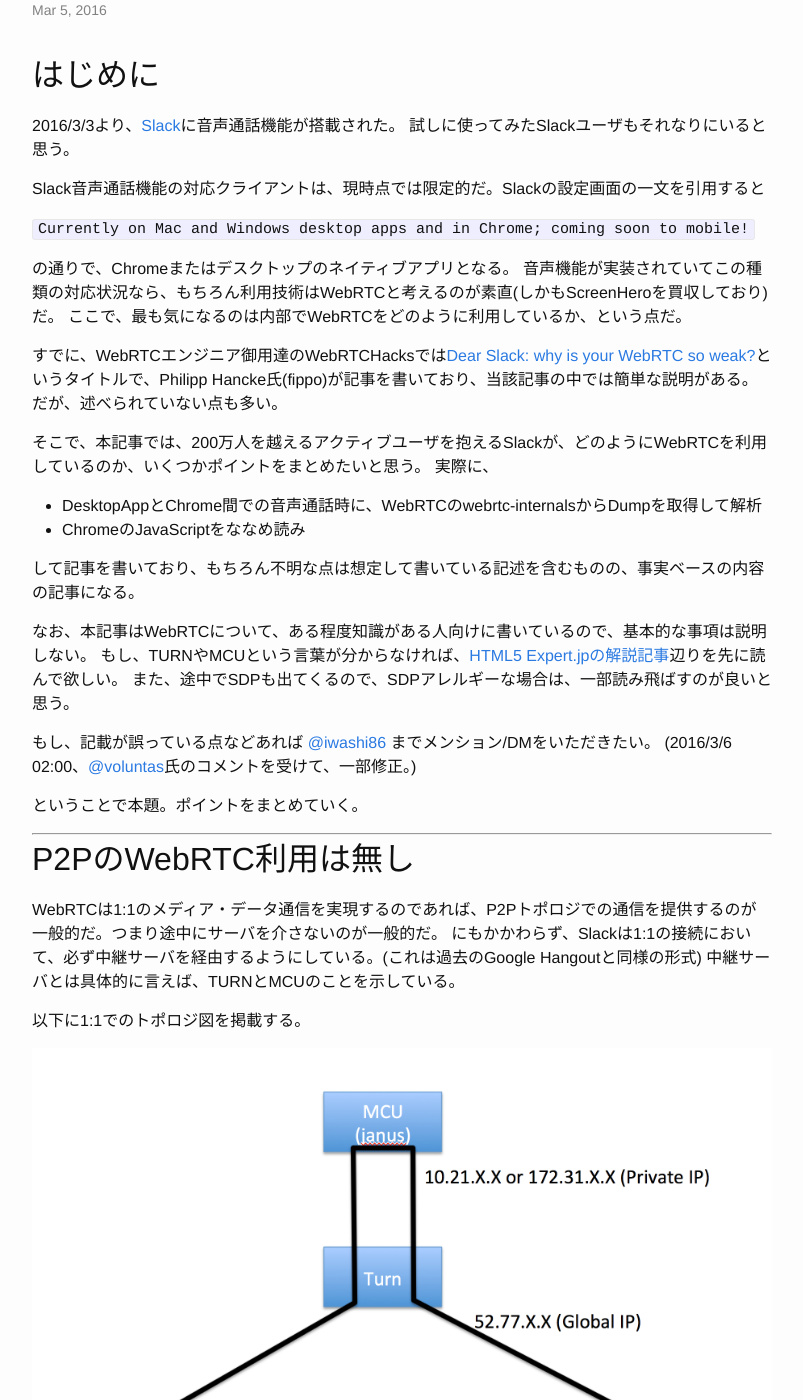
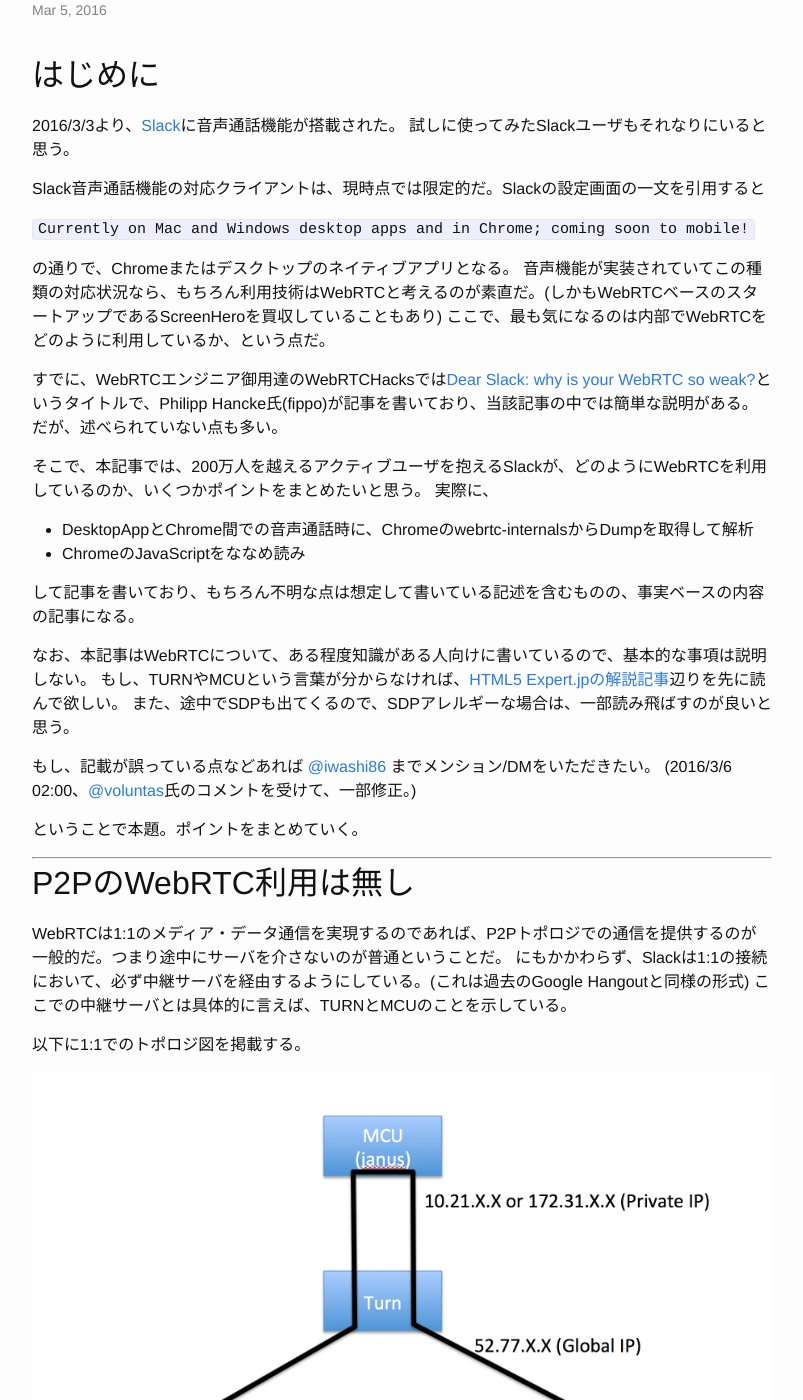
Before and after one commit to iwashi/iwashi.github.io, a Jekyll site: the page built from _posts/2016-03-05-slack-webrtc-analysis.md, in a window 1280 px wide and 1400 px high, scrolled down 191 px. Shown: the whole window, without its empty margins (238-1041 px from the left). Built offline with Jekyll 4.4.1, drawn with Linux system fonts in a browser that asks for light colours; some of the changed text lies outside the part shown.

Commit message:
fix some explanation

````diff
--- a/_posts/2016-03-05-slack-webrtc-analysis.md
+++ b/_posts/2016-03-05-slack-webrtc-analysis.md
@@ -16,7 +16,7 @@ Slack音声通話機能の対応クライアントは、現時点では限定的
 ```Currently on Mac and Windows desktop apps and in Chrome; coming soon to mobile!```
 
 の通りで、Chromeまたはデスクトップのネイティブアプリとなる。
-音声機能が実装されていてこの種類の対応状況なら、もちろん利用技術はWebRTCと考えるのが素直(しかもScreenHeroを買収しており)だ。
+音声機能が実装されていてこの種類の対応状況なら、もちろん利用技術はWebRTCと考えるのが素直だ。(しかもWebRTCベースのスタートアップであるScreenHeroを買収していることもあり)
 ここで、最も気になるのは内部でWebRTCをどのように利用しているか、という点だ。
 
 すでに、WebRTCエンジニア御用達のWebRTCHacksでは[Dear Slack: why is your WebRTC so weak?](https://webrtchacks.com/dear-slack/)というタイトルで、Philipp Hancke氏(fippo)が記事を書いており、当該記事の中では簡単な説明がある。だが、述べられていない点も多い。
@@ -24,7 +24,7 @@ Slack音声通話機能の対応クライアントは、現時点では限定的
 そこで、本記事では、200万人を越えるアクティブユーザを抱えるSlackが、どのようにWebRTCを利用しているのか、いくつかポイントをまとめたいと思う。
 実際に、
 
-- DesktopAppとChrome間での音声通話時に、WebRTCのwebrtc-internalsからDumpを取得して解析
+- DesktopAppとChrome間での音声通話時に、Chromeのwebrtc-internalsからDumpを取得して解析
 - ChromeのJavaScriptをななめ読み
 
 して記事を書いており、もちろん不明な点は想定して書いている記述を含むものの、事実ベースの内容の記事になる。
@@ -42,9 +42,9 @@ Slack音声通話機能の対応クライアントは、現時点では限定的
 
 ## P2PのWebRTC利用は無し
 
-WebRTCは1:1のメディア・データ通信を実現するのであれば、P2Pトポロジでの通信を提供するのが一般的だ。つまり途中にサーバを介さないのが一般的だ。
+WebRTCは1:1のメディア・データ通信を実現するのであれば、P2Pトポロジでの通信を提供するのが一般的だ。つまり途中にサーバを介さないのが普通ということだ。
 にもかかわらず、Slackは1:1の接続において、必ず中継サーバを経由するようにしている。(これは過去のGoogle Hangoutと同様の形式)
-中継サーバとは具体的に言えば、TURNとMCUのことを示している。
+ここでの中継サーバとは具体的に言えば、TURNとMCUのことを示している。
 
 以下に1:1でのトポロジ図を掲載する。
 
@@ -111,7 +111,7 @@ janusはWebRTC *Gateway* であるため、MCUとしても振る舞えるし、I
 通常のICE動作と同様に、host/srflx/relayの3つがとれる。
 
 hostやsrflxはほとんど意味がない。なぜらなば、このトランスポートアドレスでは先ほどの★3のプライベートアドレスに接続できないからだ。
-ポイントは最後のrelay(TURN)で、以下の様なアドレスがとれる：
+ポイントは最後のrelay(TURN)で、以下のようなアドレスがとれる：
 
 ```
 sdpMid: audio, sdpMLineIndex: 0, candidate: candidate:4184247995 1 udp 41754367 52.77.208.161 52017 typ relay raddr X.X.X.X rport 50512 generation 0 ufrag MQyVfDIb5jH9WrUh
@@ -174,10 +174,12 @@ a=candidate:34 1 udp 2013266431 172.31.1.90 12016 typ host
 ```
 
 基本は同一であるが、さきほどとはあえて違うところを1つ説明すると、★4の箇所である。
-実はMCUとChrome/DesktopApp間は2本のストリームを貼っている。
+さきほどICEにフォーカスするため説明を省略したが、offerではsendonlyがある。
+これの意味するところとして、実はMCUとChrome/DesktopApp間は2本のストリームを貼っている。
 1つがsendonlyで、もう1つがrecvonlyだ。（sendrecvではない)
+これはjanusが入口と出口を自由にして、プラグインで処理を変えられるようなアーキテクチャであるため、と考えられる。
 
-図で示すと以下の通りになる。(さきほどの図のより正確なバージョンと考えていただけると良い)
+ここまでの説明を図で示すと以下の通りになる。(さきほどの図の、より正確なバージョンと考えていただけると良い)
 
 <img src="/assets/images/topology_slack2.png" alt="slack webrtc topology" class="img-responsive">
 
````
Also changed, not shown: other parts of _posts/2016-03-05-slack-webrtc-analysis.md (+2 -2 lines).
